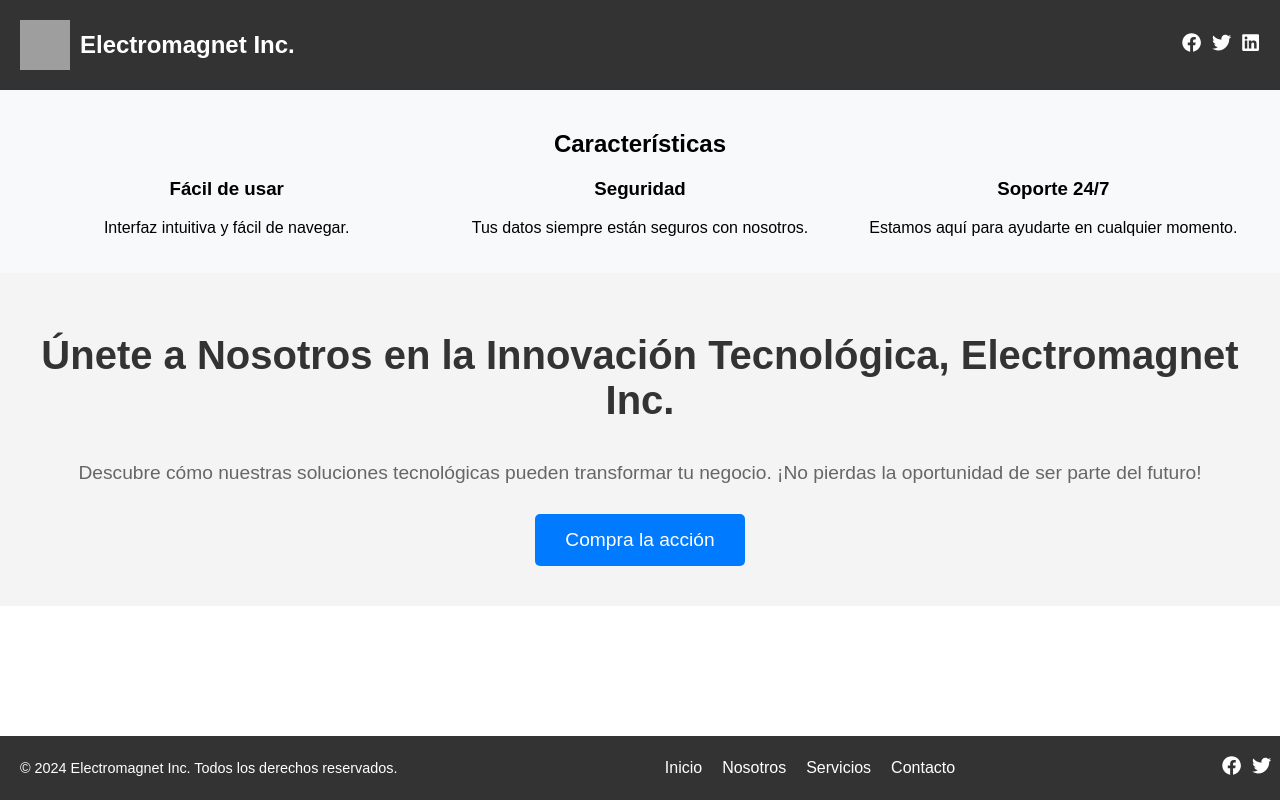
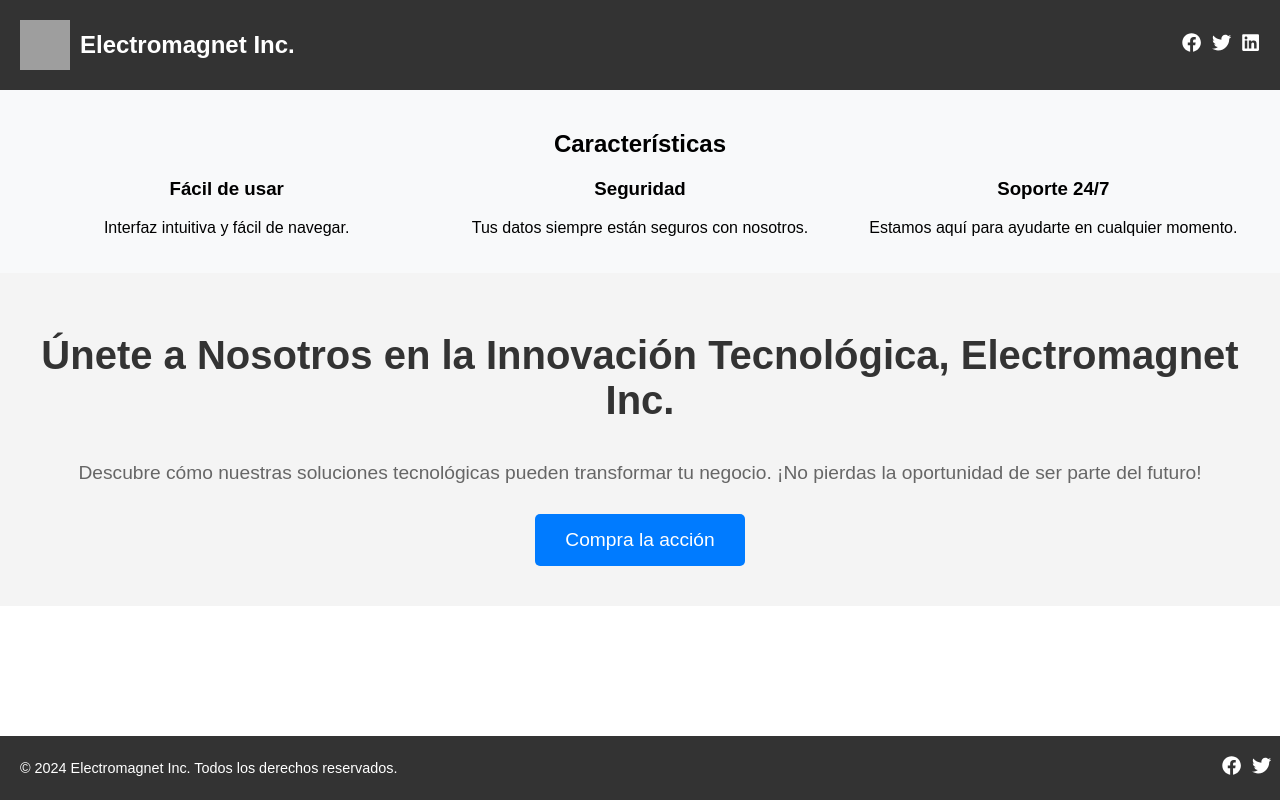
Before and after one commit to richhard6/electromagnetstripe, a React (Create React App) app: page / in a window 1280 px wide. Built offline with nearby package versions, Linux system fonts and the light colour scheme; grey boxes are pictures that could not be loaded.

Commit message:
fixed footer problem

```diff
--- a/src/components/Footer.js
+++ b/src/components/Footer.js
@@ -27,7 +27,7 @@ const CompanyInfo = styled.div`
   }
 `;
 
-const Nav = styled.nav`
+/* const Nav = styled.nav`
   display: flex;
   gap: 20px;
 
@@ -47,7 +47,7 @@ const Nav = styled.nav`
     margin-bottom: 10px;
   }
 `;
-
+ */
 const SocialIcons = styled.div`
   display: flex;
   gap: 10px;
@@ -67,12 +67,7 @@ const Footer = () => (
     <CompanyInfo>
       &copy; 2024 Electromagnet Inc. Todos los derechos reservados.
     </CompanyInfo>
-    <Nav>
-      <a href="#home">Inicio</a>
-      <a href="#about">Nosotros</a>
-      <a href="#services">Servicios</a>
-      <a href="#contact">Contacto</a>
-    </Nav>
+
     <SocialIcons>
       <a href="https://facebook.com">
         <FaFacebook />
```
